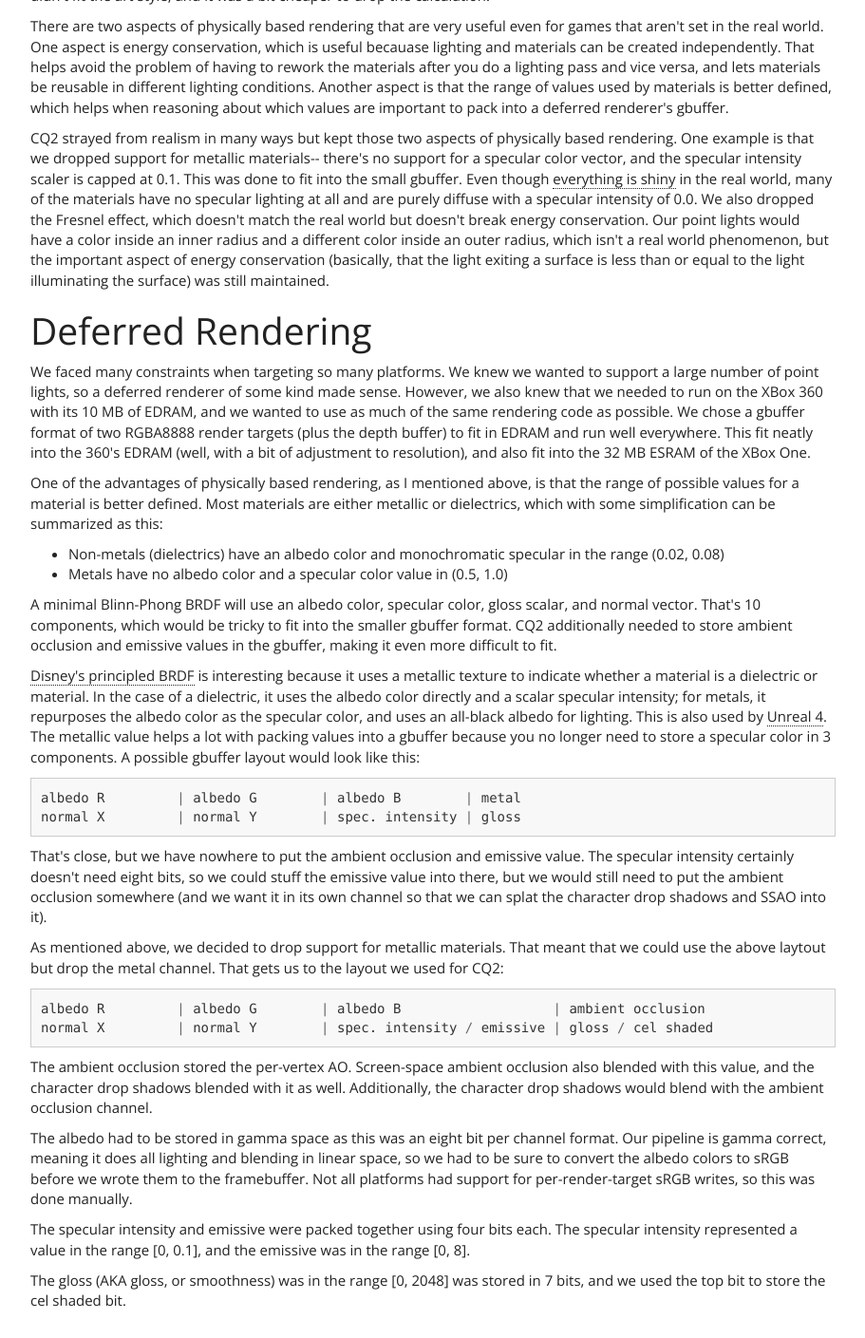
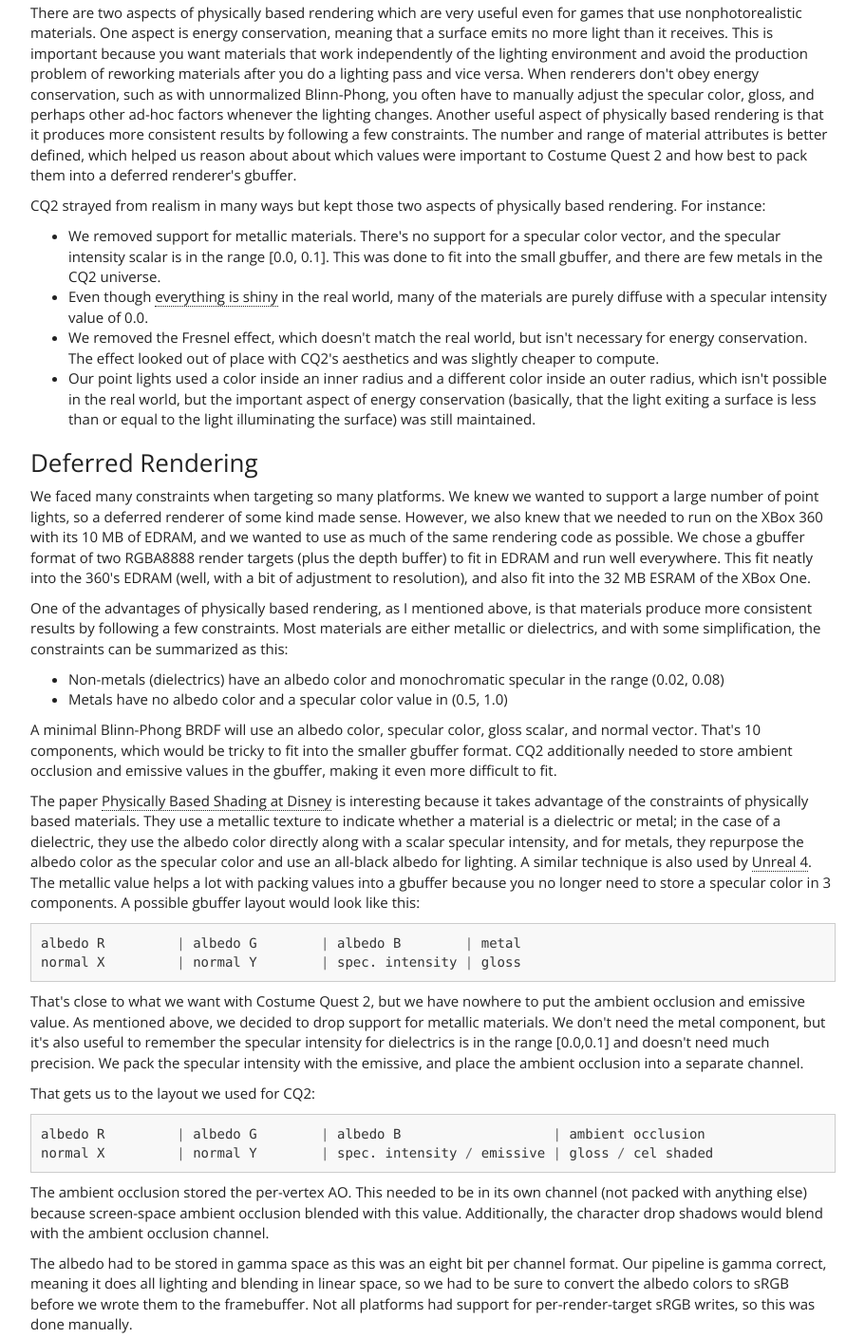
Before and after one commit to nosferalatu/nosferalatu.github.io, a plain HTML site: page drafts/CQ2Rendering.html in a window 1280 px wide. Shown: the part 938-2347 px from the top of the page at 95% size, without its empty margins (38-949 px from the left). Drawn offline with nearby package versions, Linux system fonts and the light colour scheme.

Commit message:
cq2 edits

```diff
--- a/drafts/CQ2Rendering.html
+++ b/drafts/CQ2Rendering.html
@@ -89,39 +89,45 @@ Nosferalatu            </a>
 </footer><!-- /.post-info -->                    </div>
                 </div>
                 <p>Developing the rendering tech for Double Fine's Costume Quest 2 was interesting because the game was developed in less than a year and released simultaneously on eight platforms: PS4, XBox One, PS3, XBox 360, WiiU, Windows, OSX, and Linux. It used Double Fine's proprietary game engine, named Buddha.</p>
-<p>Much of the engineering schedule for Costume Quest 2 (CQ2) was taken up with resurrecting support for the old consoles and and bringing up the engine on new consoles. Unfortunately, that left little time for look dev in preproduction. Fortunately, CQ2 was a sequel, so the game's art style was a known quantity. Unfortunately, the CQ2 design was more ambitious than the original Costume Quest, including levels in a swampy bayou in New Orleans and a dystopic future where an evil dentist has travelled through time to eradicate Halloween.</p>
+<p>Much of the engineering schedule for Costume Quest 2 (CQ2) was taken up with resurrecting support for the old consoles and and bringing up the engine on new consoles. Unfortunately, that left little time for look dev in preproduction. Fortunately, CQ2 was a sequel, so the game's art style was a known quantity. Unfortunately, the CQ2 design was more ambitious than the original Costume Quest, including levels in a swampy bayou in New Orleans and a dystopic future where you have to save Halloween from an evil time-travelling dentist.</p>
 <p>We knew we could use the old graphics tech from the original game, but of course, we wanted to improve on the past and do a bit better. However, we also knew we had to scale from last gen consoles all the way up to modern consoles and modern desktop PC's.</p>
-<h1>Physically Based Rendering</h1>
+<h3>Physically Based Rendering</h3>
 <p>You might be wondering how physically based rendering applies to the Costume Quest universe, since Costume Quest's aesthetics are inspired more by a comic book art style than the physical constraints of the real world. Actually, the game has two separate styles of rendering; the first is for the toon-shaded characters, and the second is for the more traditionally rendered world.</p>
 <p>The first style of rendering is for the characters, which use a toon shader and a cel outline effect. That's not even vaguely physically based; if we had more graphics dev time on CQ2, I would have looked into developing an energy conserving toon shader effect. Instead, the toon shader is a simple 1D lookup texture based on the NdotL of a single light direction. That's also the same effect that was used in the original Costume Quest.</p>
 <p>The second style of rendering is for the rest of the world, which uses an energy conserving Blinn-Phong BRDF lit by a primary shadow-casting sunlight, additional point lights, and a hemisphere light for ambient lighting. All lighting was dynamic, except for prebaked per-vertex ambient occlusion. The Blinn Phong BRDF was based on <a href="http://renderwonk.com/publications/s2010-shading-course/gotanda/course_note_practical_implementation_at_triace.pdf">Tri-Ace's work</a>. We dropped the Fresnel factor, which doesn't match the real world but doesn't break energy conservation. The Fresnel effect didn't fit the art style, and it was a bit cheaper to drop the calculation.</p>
-<p>There are two aspects of physically based rendering that are very useful even for games that aren't set in the real world. One aspect is energy conservation, which is useful becauase lighting and materials can be created independently. That helps avoid the problem of having to rework the materials after you do a lighting pass and vice versa, and lets materials be reusable in different lighting conditions. Another aspect is that the range of values used by materials is better defined, which helps when reasoning about which values are important to pack into a deferred renderer's gbuffer.</p>
-<p>CQ2 strayed from realism in many ways but kept those two aspects of physically based rendering. One example is that we dropped support for metallic materials-- there's no support for a specular color vector, and the specular intensity scaler is capped at 0.1. This was done to fit into the small gbuffer. Even though <a href="http://filmicgames.com/archives/547">everything is shiny</a> in the real world, many of the materials have no specular lighting at all and are purely diffuse with a specular intensity of 0.0. We also dropped the Fresnel effect, which doesn't match the real world but doesn't break energy conservation. Our point lights would have a color inside an inner radius and a different color inside an outer radius, which isn't a real world phenomenon, but the important aspect of energy conservation (basically, that the light exiting a surface is less than or equal to the light illuminating the surface) was still maintained.</p>
-<h1>Deferred Rendering</h1>
+<p>There are two aspects of physically based rendering which are very useful even for games that use nonphotorealistic materials. One aspect is energy conservation, meaning that a surface emits no more light than it receives. This is important because you want materials that work independently of the lighting environment and avoid the production problem of reworking materials after you do a lighting pass and vice versa. When renderers don't obey energy conservation, such as with unnormalized Blinn-Phong, you often have to manually adjust the specular color, gloss, and perhaps other ad-hoc factors whenever the lighting changes. Another useful aspect of physically based rendering is that it produces more consistent results by following a few constraints. The number and range of material attributes is better defined, which helped us reason about about which values were important to Costume Quest 2 and how best to pack them into a deferred renderer's gbuffer.</p>
+<p>CQ2 strayed from realism in many ways but kept those two aspects of physically based rendering. For instance:</p>
+<ul>
+<li>We removed support for metallic materials. There's no support for a specular color vector, and the specular intensity scalar is in the range [0.0, 0.1]. This was done to fit into the small gbuffer, and there are few metals in the CQ2 universe.</li>
+<li>Even though <a href="http://filmicgames.com/archives/547">everything is shiny</a> in the real world, many of the materials are purely diffuse with a specular intensity value of 0.0. </li>
+<li>We removed the Fresnel effect, which doesn't match the real world, but isn't necessary for energy conservation. The effect looked out of place with CQ2's aesthetics and was slightly cheaper to compute.</li>
+<li>Our point lights used a color inside an inner radius and a different color inside an outer radius, which isn't possible in the real world, but the important aspect of energy conservation (basically, that the light exiting a surface is less than or equal to the light illuminating the surface) was still maintained.</li>
+</ul>
+<h3>Deferred Rendering</h3>
 <p>We faced many constraints when targeting so many platforms. We knew we wanted to support a large number of point lights, so a deferred renderer of some kind made sense. However, we also knew that we needed to run on the XBox 360 with its 10 MB of EDRAM, and we wanted to use as much of the same rendering code as possible. We chose a gbuffer format of two RGBA8888 render targets (plus the depth buffer) to fit in EDRAM and run well everywhere. This fit neatly into the 360's EDRAM (well, with a bit of adjustment to resolution), and also fit into the 32 MB ESRAM of the XBox One.</p>
-<p>One of the advantages of physically based rendering, as I mentioned above, is that the range of possible values for a material is better defined. Most materials are either metallic or dielectrics, which with some simplification can be summarized as this:</p>
+<p>One of the advantages of physically based rendering, as I mentioned above, is that materials produce more consistent results by following a few constraints. Most materials are either metallic or dielectrics, and with some simplification, the constraints can be summarized as this:</p>
 <ul>
 <li>Non-metals (dielectrics) have an albedo color and monochromatic specular in the range (0.02, 0.08)</li>
 <li>Metals have no albedo color and a specular color value in (0.5, 1.0)</li>
 </ul>
 <p>A minimal Blinn-Phong BRDF will use an albedo color, specular color, gloss scalar, and normal vector. That's 10 components, which would be tricky to fit into the smaller gbuffer format. CQ2 additionally needed to store ambient occlusion and emissive values in the gbuffer, making it even more difficult to fit.</p>
-<p><a href="http://disney-animation.s3.amazonaws.com/library/s2012_pbs_disney_brdf_notes_v2.pdf">Disney's principled BRDF</a> is interesting because it uses a metallic texture to indicate whether a material is a dielectric or material. In the case of a dielectric, it uses the albedo color directly and a scalar specular intensity; for metals, it repurposes the albedo color as the specular color, and uses an all-black albedo for lighting. This is also used by <a href="https://docs.unrealengine.com/latest/INT/Engine/Rendering/Materials/PhysicallyBased/index.html">Unreal 4</a>. The metallic value helps a lot with packing values into a gbuffer because you no longer need to store a specular color in 3 components. A possible gbuffer layout would look like this:</p>
+<p>The paper <a href="http://disney-animation.s3.amazonaws.com/library/s2012_pbs_disney_brdf_notes_v2.pdf">Physically Based Shading at Disney</a> is interesting because it takes advantage of the constraints of physically based materials. They use a metallic texture to indicate whether a material is a dielectric or metal; in the case of a dielectric, they use the albedo color directly along with a scalar specular intensity, and for metals, they repurpose the albedo color as the specular color and use an all-black albedo for lighting. A similar technique is also used by <a href="https://docs.unrealengine.com/latest/INT/Engine/Rendering/Materials/PhysicallyBased/index.html">Unreal 4</a>. The metallic value helps a lot with packing values into a gbuffer because you no longer need to store a specular color in 3 components. A possible gbuffer layout would look like this:</p>
 <div class="highlight"><pre><span class="n">albedo</span> <span class="n">R</span>         <span class="o">|</span> <span class="n">albedo</span> <span class="n">G</span>        <span class="o">|</span> <span class="n">albedo</span> <span class="n">B</span>        <span class="o">|</span> <span class="n">metal</span>
 <span class="n">normal</span> <span class="n">X</span>         <span class="o">|</span> <span class="n">normal</span> <span class="n">Y</span>        <span class="o">|</span> <span class="n">spec</span><span class="p">.</span> <span class="n">intensity</span> <span class="o">|</span> <span class="n">gloss</span>
 </pre></div>
 
 
-<p>That's close, but we have nowhere to put the ambient occlusion and emissive value. The specular intensity certainly doesn't need eight bits, so we could stuff the emissive value into there, but we would still need to put the ambient occlusion somewhere (and we want it in its own channel so that we can splat the character drop shadows and SSAO into it).</p>
-<p>As mentioned above, we decided to drop support for metallic materials. That meant that we could use the above laytout but drop the metal channel. That gets us to the layout we used for CQ2:</p>
+<p>That's close to what we want with Costume Quest 2, but we have nowhere to put the ambient occlusion and emissive value. As mentioned above, we decided to drop support for metallic materials. We don't need the metal component, but it's also useful to remember the specular intensity for dielectrics is in the range [0.0,0.1] and doesn't need much precision. We pack the specular intensity with the emissive, and place the ambient occlusion into a separate channel.</p>
+<p>That gets us to the layout we used for CQ2:</p>
 <div class="highlight"><pre><span class="n">albedo</span> <span class="n">R</span>         <span class="o">|</span> <span class="n">albedo</span> <span class="n">G</span>        <span class="o">|</span> <span class="n">albedo</span> <span class="n">B</span>                   <span class="o">|</span> <span class="n">ambient</span> <span class="n">occlusion</span>
 <span class="n">normal</span> <span class="n">X</span>         <span class="o">|</span> <span class="n">normal</span> <span class="n">Y</span>        <span class="o">|</span> <span class="n">spec</span><span class="p">.</span> <span class="n">intensity</span> <span class="o">/</span> <span class="n">emissive</span> <span class="o">|</span> <span class="n">gloss</span> <span class="o">/</span> <span class="n">cel</span> <span class="n">shaded</span>
 </pre></div>
 
 
-<p>The ambient occlusion stored the per-vertex AO. Screen-space ambient occlusion also blended with this value, and the character drop shadows blended with it as well. Additionally, the character drop shadows would blend with the ambient occlusion channel.</p>
+<p>The ambient occlusion stored the per-vertex AO. This needed to be in its own channel (not packed with anything else) because screen-space ambient occlusion blended with this value. Additionally, the character drop shadows would blend with the ambient occlusion channel.</p>
 <p>The albedo had to be stored in gamma space as this was an eight bit per channel format. Our pipeline is gamma correct, meaning it does all lighting and blending in linear space, so we had to be sure to convert the albedo colors to sRGB before we wrote them to the framebuffer. Not all platforms had support for per-render-target sRGB writes, so this was done manually.</p>
 <p>The specular intensity and emissive were packed together using four bits each. The specular intensity represented a value in the range [0, 0.1], and the emissive was in the range [0, 8].</p>
-<p>The gloss (AKA gloss, or smoothness) was in the range [0, 2048] was stored in 7 bits, and we used the top bit to store the cel shaded bit.</p>
+<p>The gloss (AKA roughness, or smoothness) was in the range [0, 2048] and stored in 7 bits, and we used the top bit to store the cel shaded bit.</p>
             </div>
             <!-- /.entry-content -->
         </article>
```
